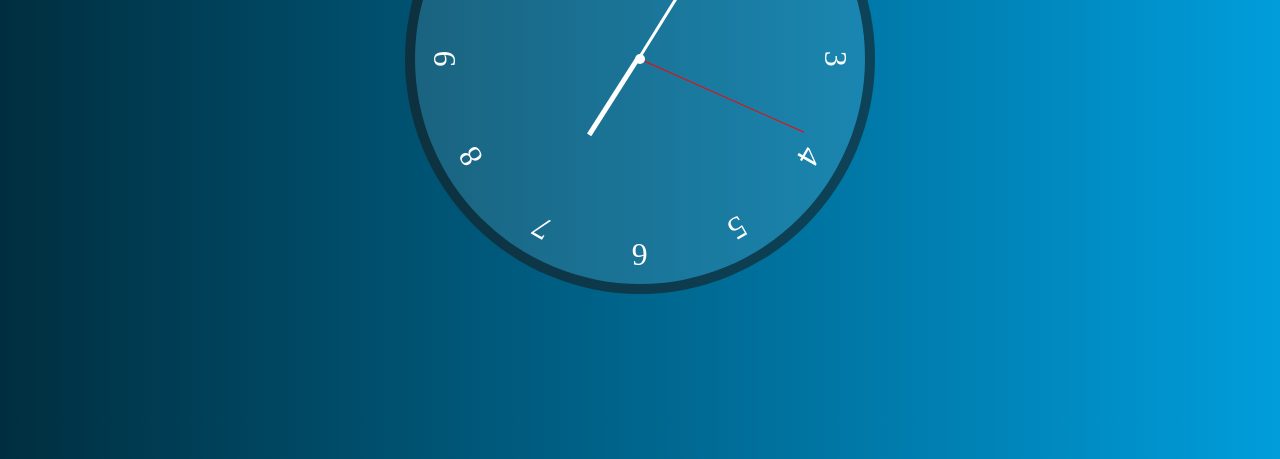
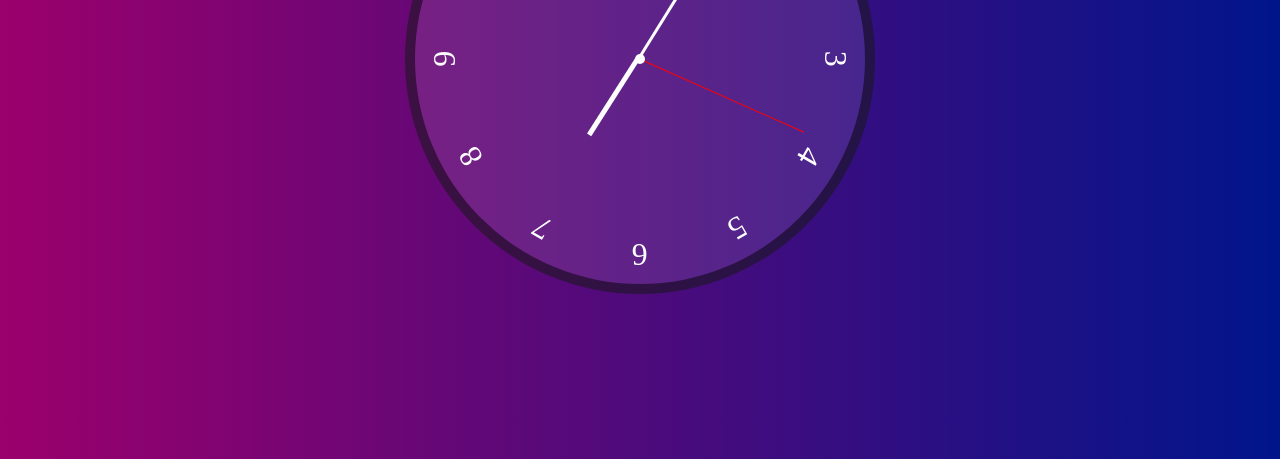
Before and after one commit to Amit-Majumder/Clock, a plain HTML site: page index.html in a window 1280 px wide. Shown: the part 341-800 px from the top of the page. Drawn offline with Linux system fonts and the light colour scheme.

Commit message:
Add files via upload

```diff
--- a/style.css
+++ b/style.css
@@ -2,11 +2,11 @@
   margin: 0;
 }
 body {
-  background: linear-gradient(to right, rgb(0, 46, 63), rgb(0, 157, 219));
+  background: linear-gradient(to right, rgb(155, 0, 108), rgb(0, 21, 139));
   display: flex;
   justify-content: center;
   align-items: center;
-  min-height: 100vh;
+  height: 100vh;
 }
 .clock {
   background: rgba(255, 255, 255, 0.1);
@@ -77,7 +77,6 @@ body {
   position: absolute;
   bottom: 50%;
   right: 50%;
-  transform: translateX(50%);
   transform-origin: bottom;
 }
 .seconds {
```
